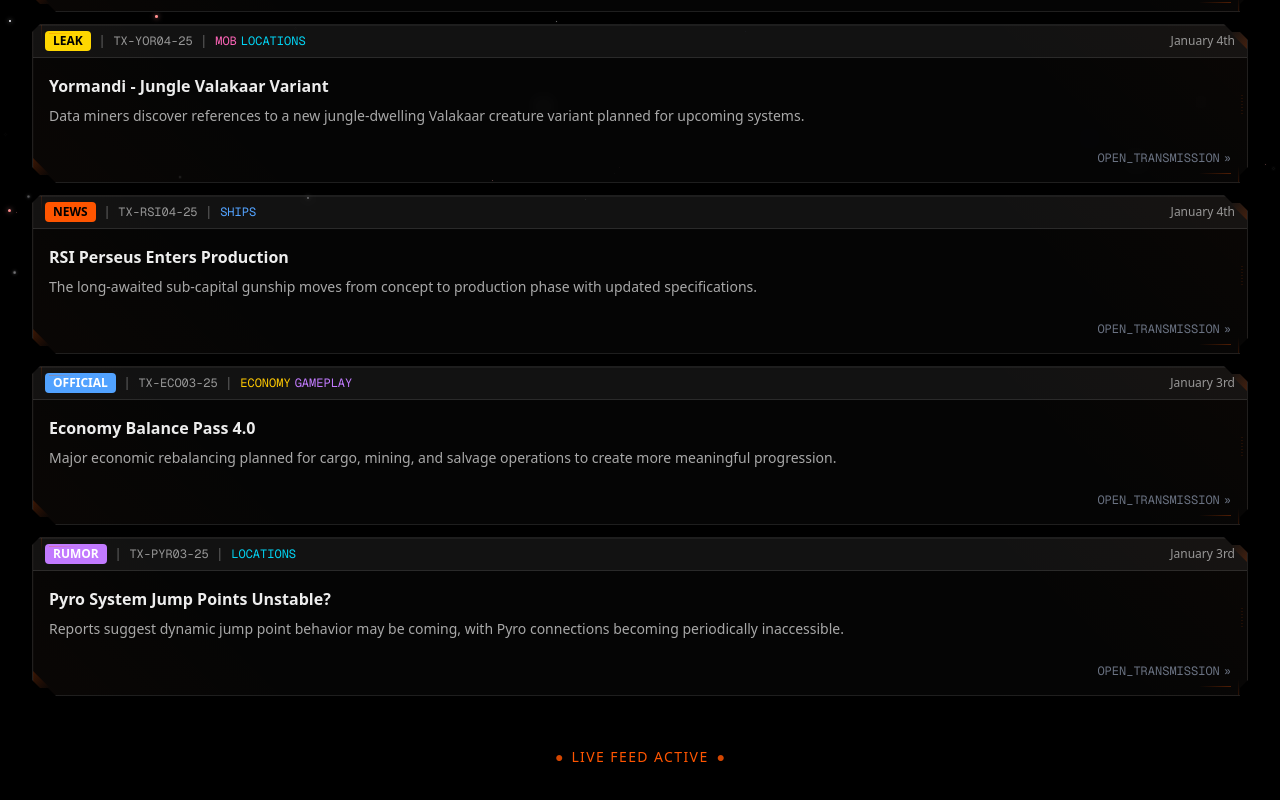
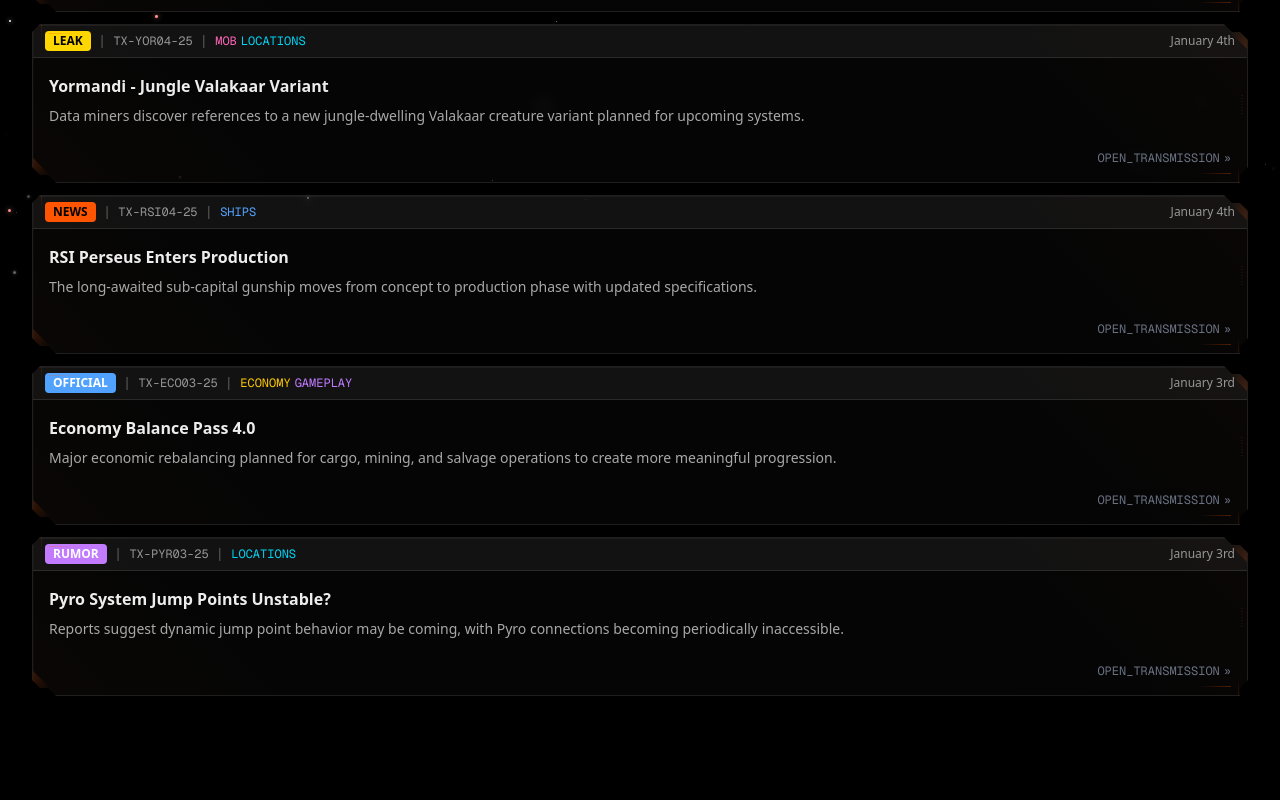
Before and after one commit to spacesailor24/hangar.report, a Next.js app: page / in a window 1280 px wide. Shown: the part 507-1307 px from the top of the page. After the commit the page ends 1235 px from the top, so only its background shows below. Built offline with nearby package versions, Linux system fonts and the light colour scheme.

Commit message:
fix: remove live feed active

```diff
--- a/src/app/page.tsx
+++ b/src/app/page.tsx
@@ -76,14 +76,6 @@
           />
         ))}
       </div>
-
-      <div className="mt-12 text-center">
-        <div className="inline-flex items-center gap-2 text-[var(--accent-nasa)] text-sm">
-          <span className="animate-pulse">●</span>
-          <span className="tracking-widest">LIVE FEED ACTIVE</span>
-          <span className="animate-pulse">●</span>
-        </div>
-      </div>
     </div>
   )
 }
```
